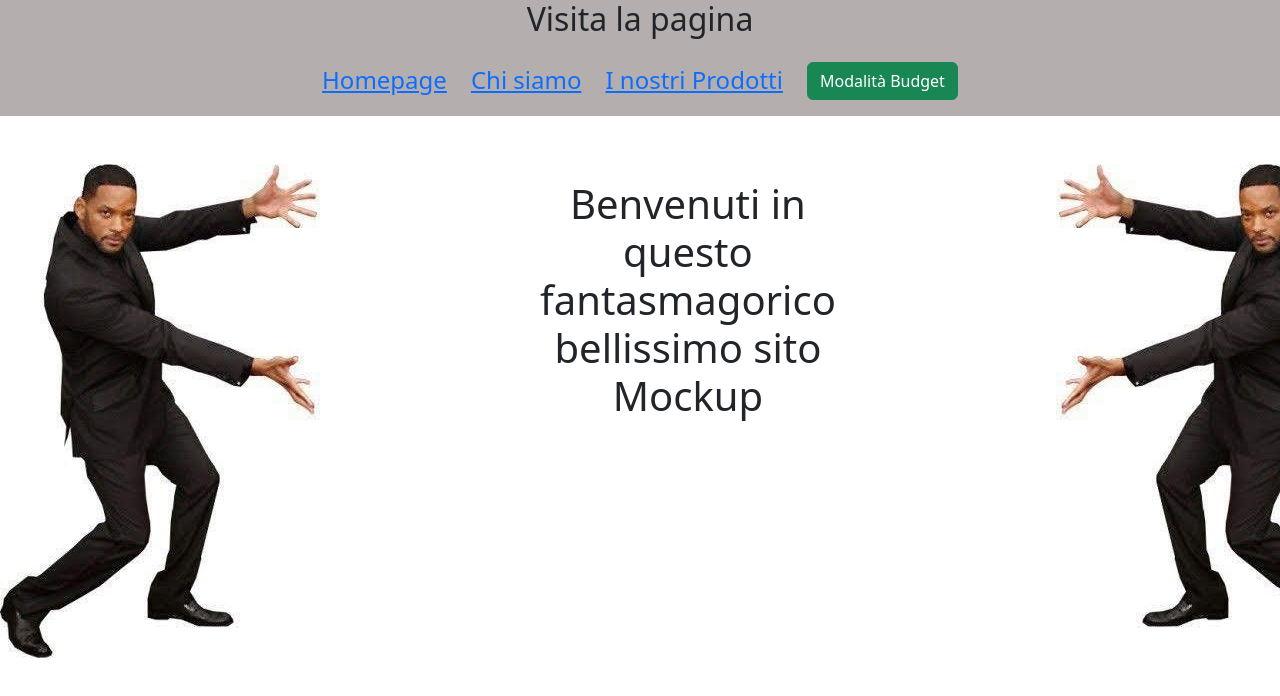
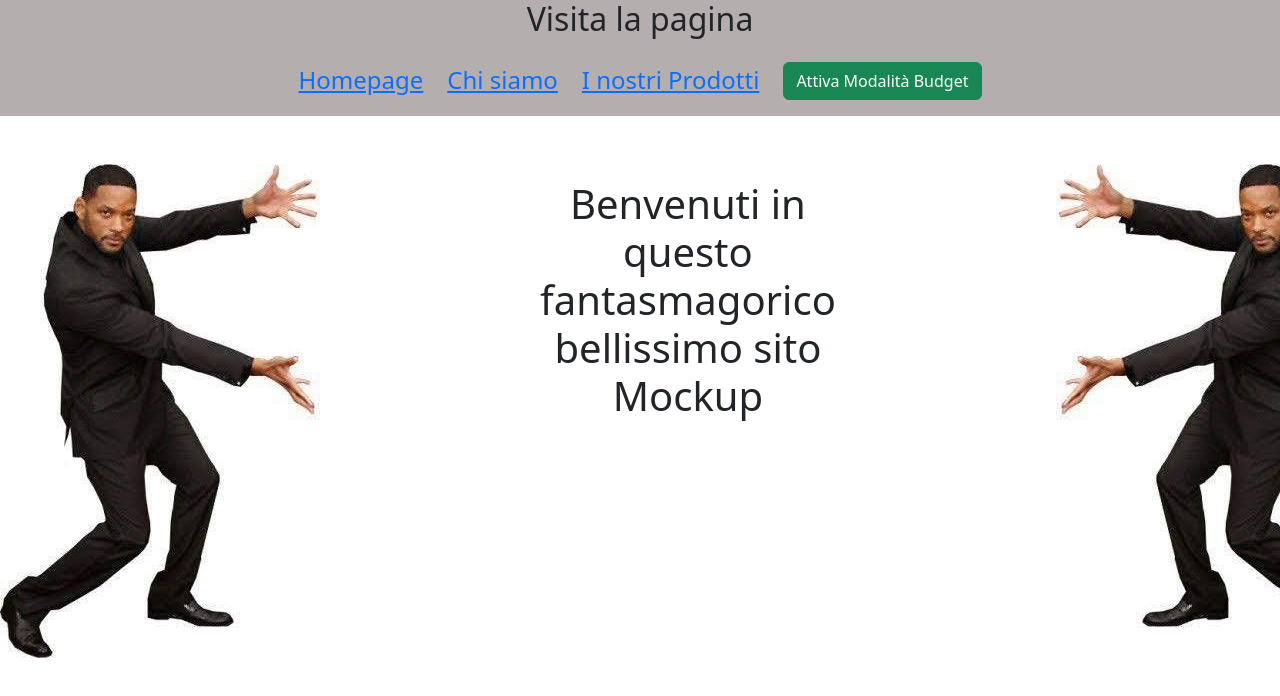
Before and after one commit to rob587/react-context-api, a React (Vite) app: page / in a window 1280 px wide. Shown: the top 696 px of the page. Built offline with nearby package versions, Linux system fonts and the light colour scheme.

Commit message:
change btn active/notactive

```diff
--- a/src/components/Links.jsx
+++ b/src/components/Links.jsx
@@ -1,7 +1,16 @@
 import React from 'react'
 import { NavLink } from 'react-router-dom'
 
+import { useState } from 'react'
+
+
 const Links = () => {
+
+    const [isActive, setIsActive] = useState(false)
+
+    const handleClick =() => {
+        setIsActive(!isActive)
+    }
   return (
     <header>
         <div className="container ">
@@ -20,7 +29,7 @@ const Links = () => {
                         <li className="me-4">
                             <NavLink to="/products">I nostri Prodotti</NavLink>
                         </li>
-                        <button className='btn btn-success'>Modalità Budget</button>
+                        <button className='btn btn-success' onClick={handleClick}>{isActive ? 'Disattiva Modalità Budget' : 'Attiva Modalità Budget'}</button>
                     </ul>
                 </div>
             </div>
```
